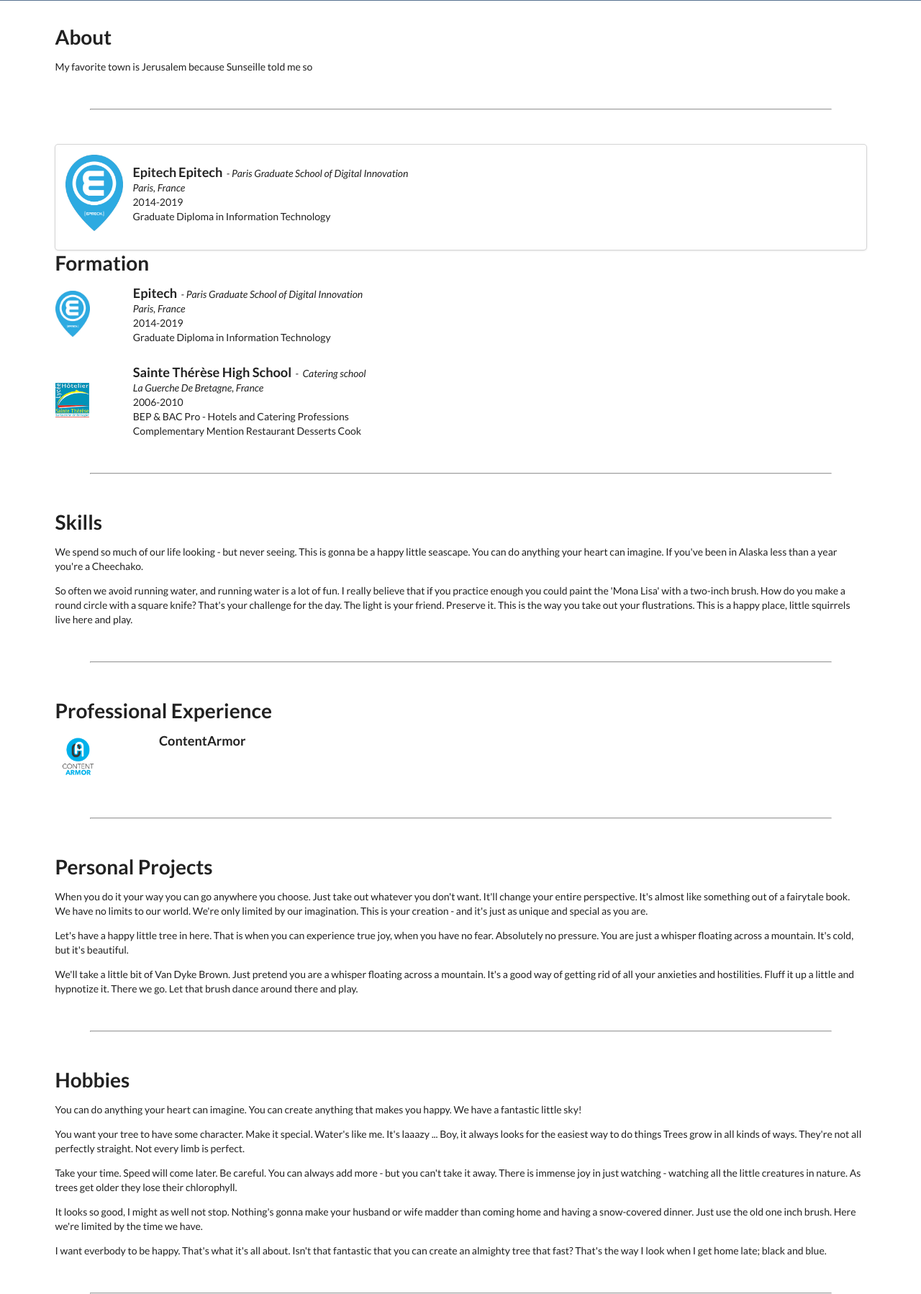
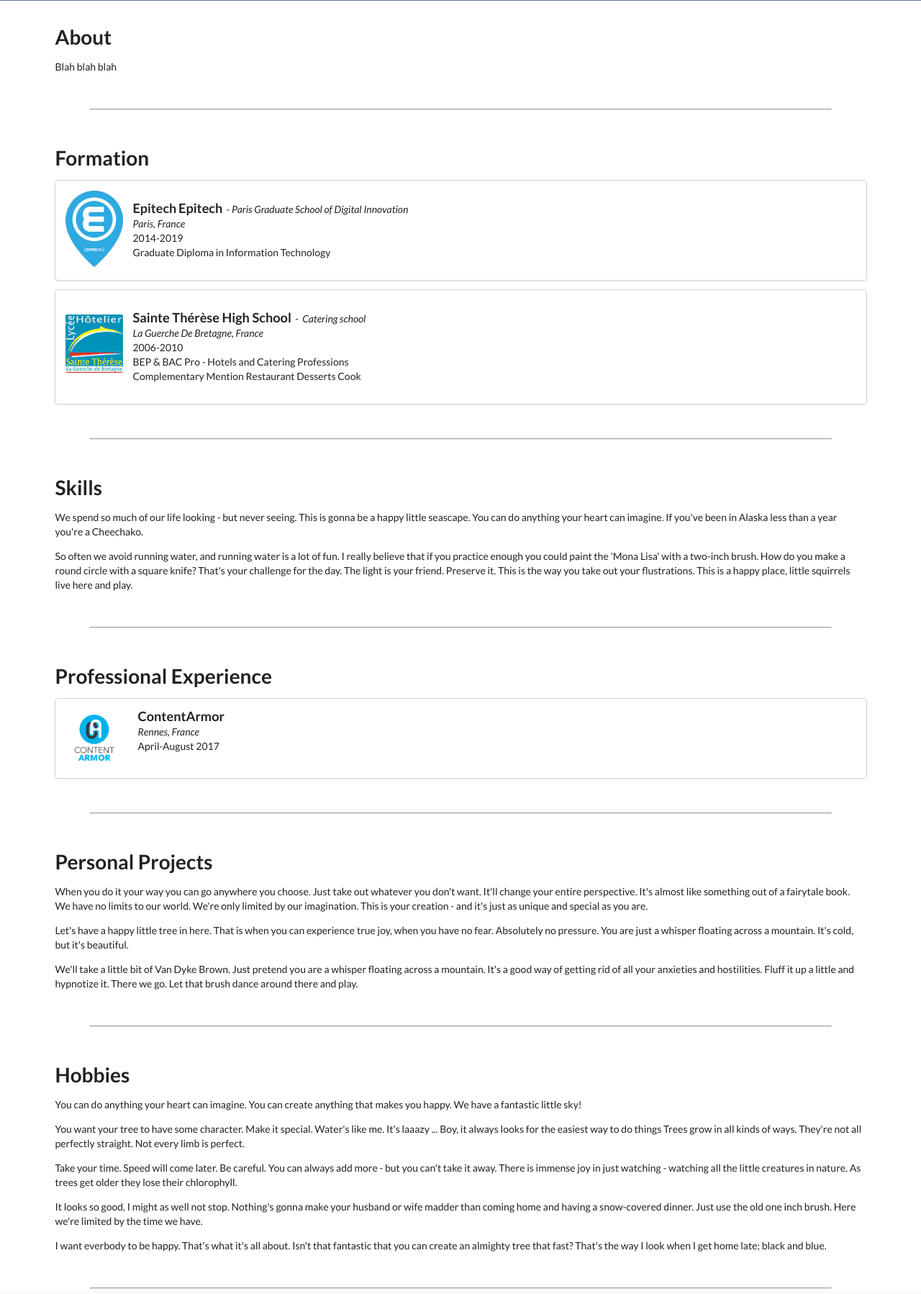
Before and after one commit to querat/gwendal.querat.pro, a PHP site: page / in a window 1280 px wide. Shown: the part 408-2206 px from the top of the page at 72% size. Run offline with PHP 8.4, Linux system fonts and the light colour scheme.

Commit message:
grid to cards

```diff
--- a/index.php
+++ b/index.php
@@ -37,10 +37,13 @@
 
 <div class="ui container">
     <h1 class="header">About</h1>
-    <p>My favorite town is Jerusalem because Sunseille told me so</p>
-
+    <p>Blah blah blah</p>
     <hr/>
 </div>
+
+<div class="ui container">
+
+    <h1 class="title">Formation</h1>
 
     <div class="ui container">
         <div class="ui card " style="max-width: 100%; min-width: 100%;">
@@ -60,47 +63,23 @@
                             2014-2019
                             <br/>
                             Graduate Diploma in Information Technology
-
-                        <div class="description">
-                            <p></p>
-                        </div>
-                        <div class="extra">
-                        </div>
-                    </div>
                         </div>
                     </div>
                 </div>
             </div>
         </div>
 
-<div class="ui container">
+        <div class="my-margin"></div>
 
-    <div class="ui two column grid  text">
-        <div class="column">
-            <h1 class="title">Formation</h1>
-            <div class="ui container">
-                <div class="ui grid">
-                    <div class="row">
-                        <div class="image three wide column middle aligned">
-                            <img src="res/epitech.png" class="image" height="64"/>
+        <div class="ui card " style="max-width: 100%; min-width: 100%;">
+            <div class="content">
+                <div class="ui items middle aligned">
+                    <div class="item middle">
+                        <div class="ui tiny image">
+                            <br>
+                            <img src="res/ste-therese.jpg" height="48px">
                         </div>
-                        <div class="twelve wide column">
-                            <span class="cv-title">Epitech</span>
-                            <span><i>&nbsp-&nbspParis Graduate School of Digital Innovation</i></span>
-                            <br/>
-                            <i>Paris, France</i>
-                            <br/>
-                            2014-2019
-                            <br/>
-                            Graduate Diploma in Information Technology
-                        </div>
-                    </div>
-
-                    <div class="row">
-                        <div class="image three wide column middle aligned">
-                            <img src="res/ste-therese.jpg" class="image" height="48"/>
-                        </div>
-                        <div class="twelve wide column">
+                        <div class="content" style="padding: 1rem;">
                             <span class="title cv-title">Sainte Thérèse High School</span>
                             <span><i>&nbsp-&nbsp Catering school</i></span>
                             <br/>
@@ -111,19 +90,15 @@
                             <span>BEP & BAC Pro - Hotels and Catering Professions</span>
                             <br>
                             <span>Complementary Mention Restaurant Desserts Cook</span>
-                            <br>
+                        </div>
                     </div>
                 </div>
             </div>
         </div>
     </div>
 
-
-    </div>
-
+    <div class="ui container">
         <hr/>
-
-    <div class="ui container">
         <h1 class="header">Skills</h1>
         <p>We spend so much of our life looking - but never seeing. This is gonna be a happy little seascape. You
             can do
@@ -140,25 +115,41 @@
 
     <div class="ui container">
         <h1>Professional Experience</h1>
-        <div class="ui grid">
-            <div class="row">
-                <div class="column two wide">
-                    <img class="image" src="res/ca.png" alt="ContentArmor" height="64px"/>
+        <div class="ui card" style="max-width: 100%; min-width: 100%;">
+            <div class="content">
+                <div class="ui items">
+                    <div class="item">
+                        <div class="ui tiny image">
+                            <img src="res/ca.png" class="image tiny">
                         </div>
-                <div class="column fourteen wide">
-                    <div class="cv-title">ContentArmor</div>
+                        <div class="content middle aligned">
+                            <span class="title cv-title">ContentArmor</span>
+                            <br/>
+                            <span><i>Rennes, France</i></span>
+                            <br/>
+                            April-August 2017
+                            <br/>
+                            <span></span>
+                            <br>
+                            <span></span>
+                        </div>
+                    </div>
                 </div>
             </div>
         </div>
     </div>
 
+
     <div class="ui container">
         <hr>
         <h1 class="title">Personal Projects</h1>
         <p>
-            When you do it your way you can go anywhere you choose. Just take out whatever you don't want. It'll change
-            your entire perspective. It's almost like something out of a fairytale book. We have no limits to our world.
-            We're only limited by our imagination. This is your creation - and it's just as unique and special as you
+            When you do it your way you can go anywhere you choose. Just take out whatever you don't want. It'll
+            change
+            your entire perspective. It's almost like something out of a fairytale book. We have no limits to our
+            world.
+            We're only limited by our imagination. This is your creation - and it's just as unique and special as
+            you
             are.
         </p>
         <p>
@@ -168,8 +159,10 @@
         </p>
 
         <p>
-            We'll take a little bit of Van Dyke Brown. Just pretend you are a whisper floating across a mountain. It's a
-            good way of getting rid of all your anxieties and hostilities. Fluff it up a little and hypnotize it. There
+            We'll take a little bit of Van Dyke Brown. Just pretend you are a whisper floating across a mountain.
+            It's a
+            good way of getting rid of all your anxieties and hostilities. Fluff it up a little and hypnotize it.
+            There
             we go. Let that brush dance around there and play.
         </p>
     </div>
@@ -184,14 +177,17 @@
         </p>
 
         <p>
-            You want your tree to have some character. Make it special. Water's like me. It's laaazy ... Boy, it always
-            looks for the easiest way to do things Trees grow in all kinds of ways. They're not all perfectly straight.
+            You want your tree to have some character. Make it special. Water's like me. It's laaazy ... Boy, it
+            always
+            looks for the easiest way to do things Trees grow in all kinds of ways. They're not all perfectly
+            straight.
             Not every limb is perfect.
         </p>
 
         <p>
             Take your time. Speed will come later. Be careful. You can always add more - but you can't take it away.
-            There is immense joy in just watching - watching all the little creatures in nature. As trees get older they
+            There is immense joy in just watching - watching all the little creatures in nature. As trees get older
+            they
             lose their chlorophyll.
         </p>
 
--- a/style/cv.css
+++ b/style/cv.css
@@ -13,6 +13,11 @@ hr {
     margin:             48px;
 }
 
+.my-margin {
+    margin-top:         8px;
+    margin-bottom:      8px;
+}
+
 .cv-title {
     font-weight:        bold;
     font-size:          1.3rem;
```
Lines whose indentation alone changed are shown as unchanged.
